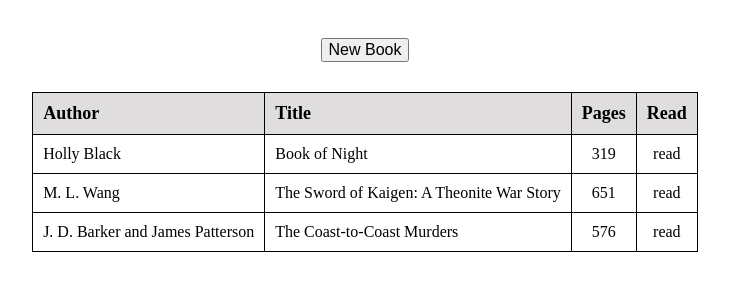
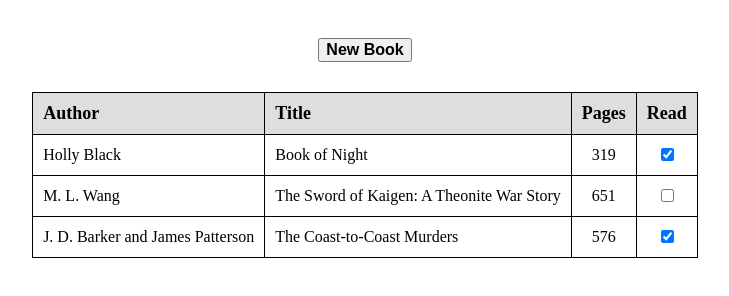
Before and after one commit to jiwonnie6/Library-Project, a plain HTML site: page index.html in a window 1280 px wide. Shown: the whole page, without its empty margins (275-1004 px from the left). Drawn offline with Linux system fonts and the light colour scheme.

Commit message:
added read checkbox

```diff
--- a/index.css
+++ b/index.css
@@ -1,3 +1,4 @@
+
 /* new book button */
 .new-book-container {
   display: flex;
@@ -9,6 +10,8 @@
 #new-book {
   /* width: 250px; */
   font-size: 16px;
+  font-weight: bold;
+  /* font-family: 'Times New Roman', Times, serif !important; */
 }
 
 /* new book form */
@@ -105,4 +108,5 @@
 .pages-cell,
 .read-cell {
   text-align: center;
+  /* display: table-cell; */
 }
--- a/main.js
+++ b/main.js
@@ -7,9 +7,9 @@ const container = document.getElementById("book-table-container");
 const form = document.getElementById("add-book-form")
 
 const myLibrary = [
-  new Book("Holly Black", "Book of Night", "319", "read"),
-  new Book("M. L. Wang", "The Sword of Kaigen: A Theonite War Story", "651", "read"),
-  new Book("J. D. Barker and James Patterson", "The Coast-to-Coast Murders", "576", "read")
+  new Book("Holly Black", "Book of Night", "319", "true"),
+  new Book("M. L. Wang", "The Sword of Kaigen: A Theonite War Story", "651", "false"),
+  new Book("J. D. Barker and James Patterson", "The Coast-to-Coast Murders", "576", "true")
 ];
 
 function Book(author, title, pages, read) {
@@ -41,7 +41,7 @@ function addBookToLibrary() {
   authorValue = document.getElementById("author").value;
   titleValue = document.getElementById("title").value;
   pagesValue = document.getElementById("pages").value;
-  readValue = document.getElementById("read").value;
+  readValue = document.getElementById("read").checked ? "true" : "false";
 
   myLibrary.push(new Book(authorValue, titleValue, pagesValue, readValue));
 
@@ -58,24 +58,35 @@ function publishLibrary(books) {
     const row = document.createElement("tr");
     row.classList.add("book-info");
 
+    // author
     const authorCell = document.createElement("td");
     authorCell.textContent = book.author;
     row.appendChild(authorCell);
 
+    // title
     const titleCell = document.createElement("td");
     titleCell.textContent = book.title;
     row.appendChild(titleCell);
 
+    // pages
     const pagesCell = document.createElement("td");
     pagesCell.textContent = book.pages;
     pagesCell.classList.add("pages-cell");
     row.appendChild(pagesCell);
 
+    // read pages // checkbox input
     const readCell = document.createElement("td");
-    readCell.textContent = book.read;
+    const readCheck = document.createElement("input");
+    readCheck.setAttribute("type", "checkbox");
+
+    readCheck.checked = book.read === "true";
+
+    readCell.appendChild(readCheck);
     readCell.classList.add("read-cell");
     row.appendChild(readCell);
 
+
+    // add child to container
     container.appendChild(row);
   });
 }
```
Also changed, not shown: index.html (+1 -1 lines).
